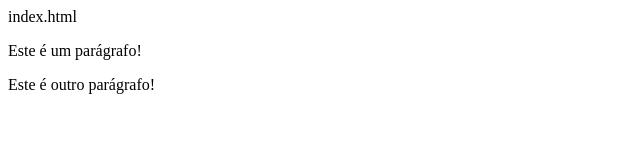
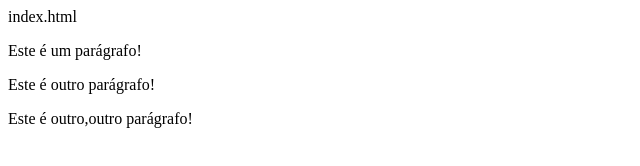
Before and after one commit to joao9661/repositorio, a plain HTML site: page index.html in a window 1280 px wide. Shown: the whole page, without its empty margins (0-640 px from the left). Drawn offline with Linux system fonts and the light colour scheme.

Commit message:
Update index.html

```diff
--- a/index.html
+++ b/index.html
@@ -7,6 +7,8 @@ index.html
 <body>
 <p>Este é um parágrafo!</p>
 <p>Este é outro parágrafo!</p>
+	<p>Este é outro,outro parágrafo!</p>
+
 
 
 </body>
```
